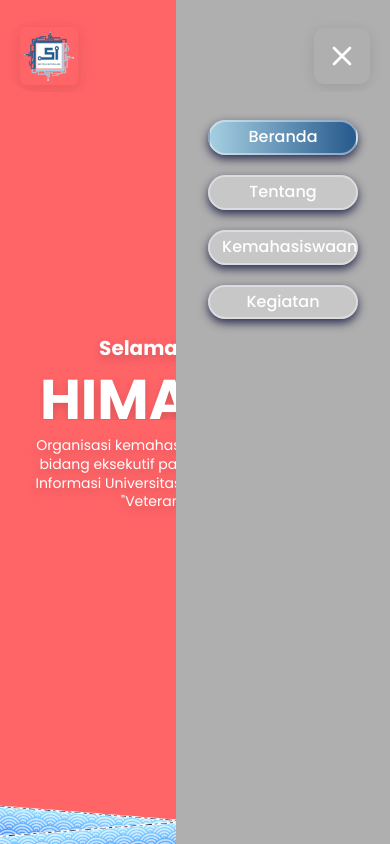
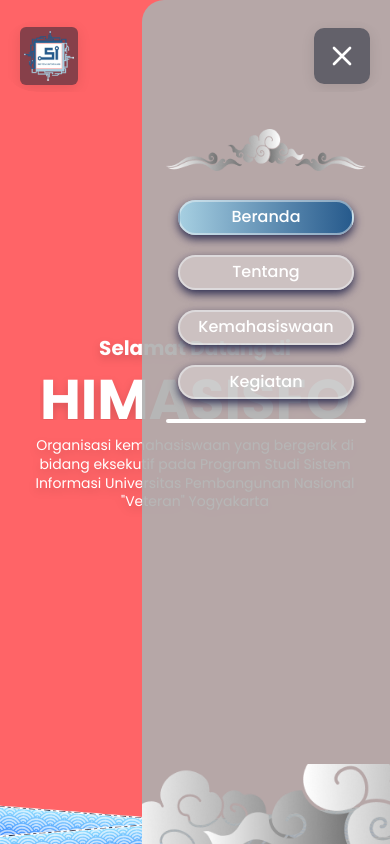
Before and after one commit to ksmcode124/HimaSISFO, a Next.js app: page / in a window 390 px wide. Both pictures are taken after a click on the element 342 px from the left and 56 px from the top of the page. Shown: the top 844 px of the page. Built offline with nearby package versions, Linux system fonts and the light colour scheme.

Commit message:
perf: add decor

```diff
--- a/src/components/layout/NavigationBar.tsx
+++ b/src/components/layout/NavigationBar.tsx
@@ -7,6 +7,7 @@
 import Image from 'next/image'
 import { Glass } from '../ui/Glass'
 import { motion } from 'framer-motion'
+import { DecorationLayer } from './Layer'
 
 interface NavigationBarProps {
   items: NavItem[]
@@ -41,8 +42,8 @@
           >
             <div className="flex h-14 justify-center md:justify-between items-center w-full gap-30 md:gap-20 lg:gap-30">
               {/* Logo & Back Button*/}
-              <Link href="/" className={`flex items-center px-0 md:px-7 py-1 ${isMobile ? 'bg-transparent' : 'bg-[#AFAFAF]'} rounded-full gap-0 md:gap-3 lg:gap-5`} aria-label="Home">
-                <Glass className="p-1 rounded-sm shadow-2xl" preset='clear'>
+              <Link href="/" className={`flex items-center px-0 md:px-7 py-1 ${isMobile ? '' : 'bg-[#AFAFAF]'} rounded-full gap-0 md:gap-3 lg:gap-5`} aria-label="Home">
+                <Glass className="p-1 rounded-sm shadow-2xl" preset='cloudy'>
                   <Image
                     width={50}
                     height={50}
@@ -83,7 +84,7 @@
                 </ul>
               </div>
               {/* Mobile Menu Toggle */}
-              <Glass preset='clear'
+              <Glass preset='cloudy'
                 // type="button"
 
                 className={`w-fit lg:hidden ml-auto rounded-lg p-3 md:p-8 z-50 text-white`}
@@ -118,13 +119,16 @@
             initial={{ x: "100%" }}
             animate={{ x: isOpen ? "0%" : "100%" }}
             transition={{ type: "tween", duration: 0.5 }}
-            className="z-30 text-white h-screen fixed top-0 right-0 px-8 md:px-35 pt-20 bg-neutral-100"
+            className="z-30 text-white h-screen fixed top-0 right-0 pt-20 bg-neutral-100/90 rounded-l-3xl"
           >
-            <ul className='flex flex-col items-end py-10 gap-y-5 h-full'>
+            <ul className='flex flex-col items-end justify-between h-full'>
+              <div className="px-6 py-10 gap-y-5 flex flex-col">
+                <div className="bg-[url('/assets/shared/decoratives/Pitaawan.webp')] bg-contain bg-center bg-no-repeat w-full h-15"/>
+
                 {items.map((item) => {
                   const isActive = item.href === '/' ? pathname === '/' : (pathname === item.href || pathname.startsWith(item.href))
                   return (
-                  <li key={item.href} className="w-[150px] flex justify-center">
+                    <li key={item.href} className="px-3 w-[200px] flex justify-center">
                       <Link
                         href={item.href}
                         onClick={() => setIsOpen(false)}
@@ -139,7 +143,11 @@
                     </li>
                   )
                 })}
+                <div className="w-full h-1 rounded-[4px] bg-white"/>
+              </div>
+              <div className="bg-[url('/assets/shared/decoratives/AwanBawah.webp')] bg-cover bg-center w-full h-20"/>
             </ul>
+
           </motion.aside>
         )}
 
--- a/src/components/ui/Glass.tsx
+++ b/src/components/ui/Glass.tsx
@@ -193,7 +193,7 @@
 
 const THEME: Record<string, LiquidGlassProps> = {
   soft: {
-    className: 'bg-transparent/20 hover:bg-accent/40 rounded-2xl'
+    className: 'bg-transparent hover:bg-accent/40 rounded-2xl'
   },
   hazy: {
     className: 'bg-white/10 hover:bg-accent/30 p-1 md:p-3'
```
Also changed, not shown: public/assets/shared/decoratives/AwanBawah.webp (added), public/assets/shared/decoratives/Pitaawan.webp (added). Lines whose indentation alone changed are shown as unchanged.
